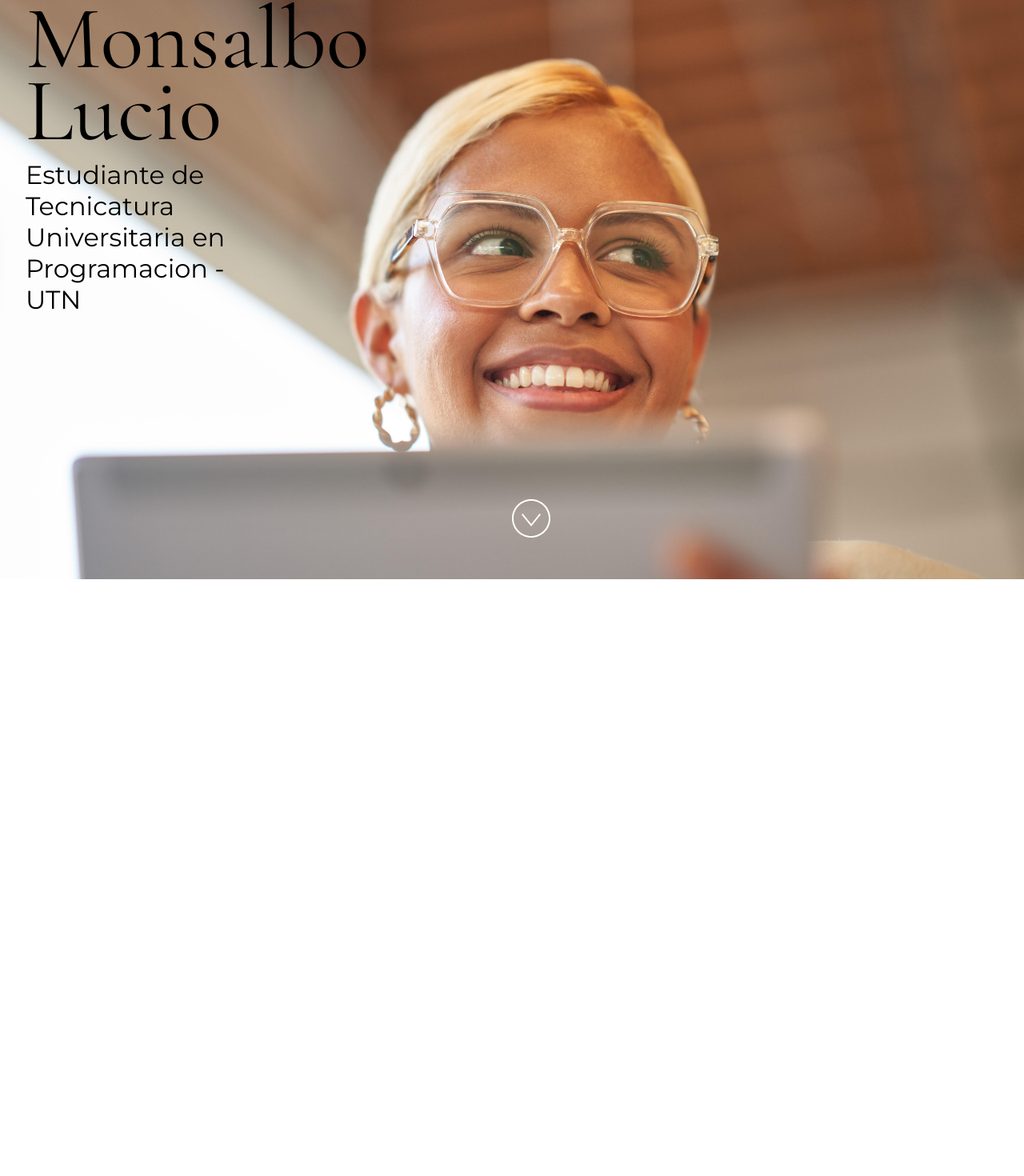
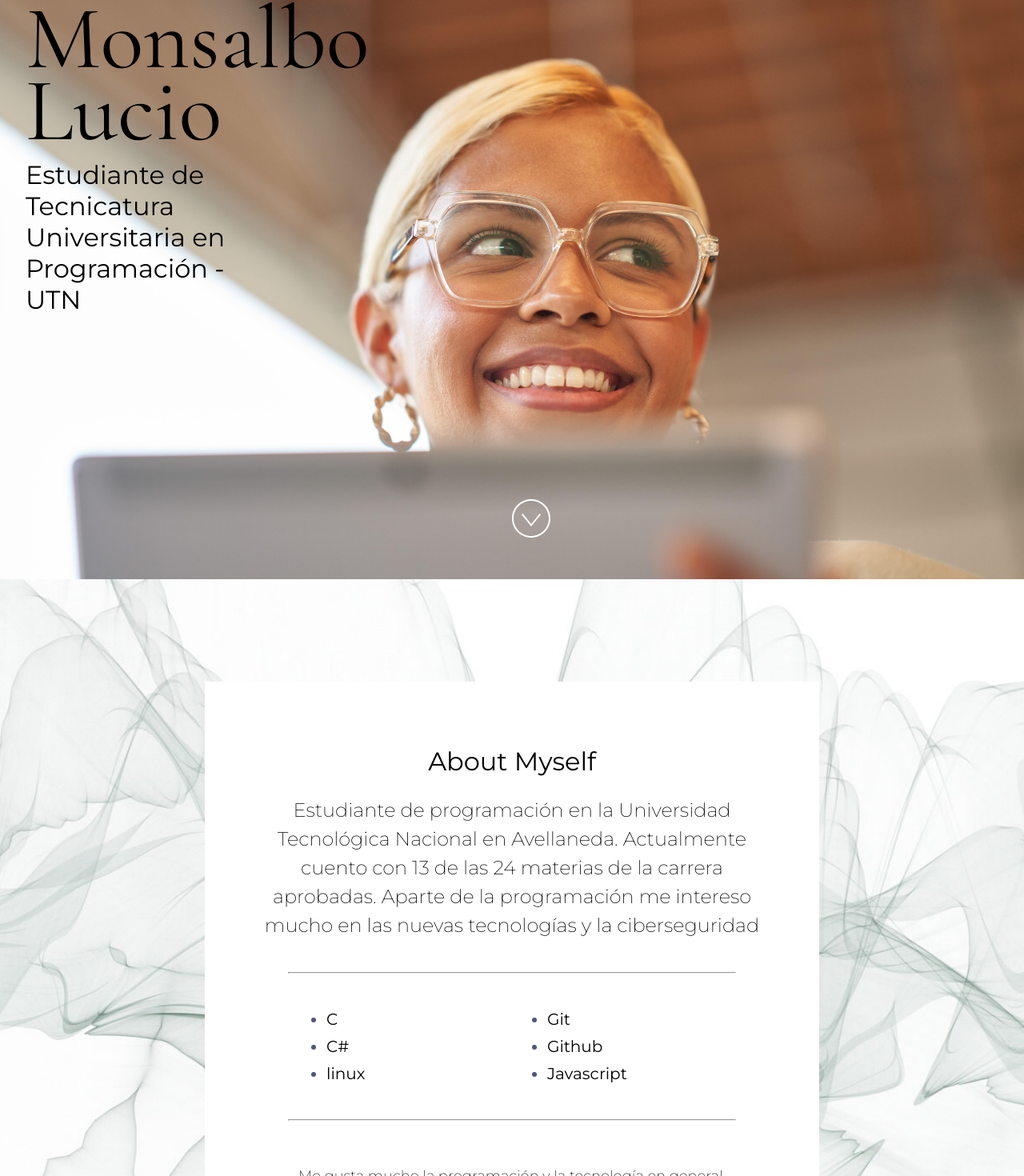
Before and after one commit to LucioAVM/Portafolio, a React (Vite) app: page / in a window 1280 px wide. Shown: the part 76-1546 px from the top of the page at 80% size. Before the commit the page ends 800 px from the top, so only its background shows below. Built offline with nearby package versions, Linux system fonts and the light colour scheme.

Commit message:
Corrección de ortografía y cambios en el scroll

```diff
--- a/src/App.jsx
+++ b/src/App.jsx
@@ -25,7 +25,7 @@ import "./styles.css";
  */
 const siteProps = {
   name: "Monsalbo Lucio",
-  title: "Estudiante de Tecnicatura Universitaria en Programacion - UTN",
+  title: "Estudiante de Tecnicatura Universitaria en Programación - UTN",
   email: "lucioavm8@gmail.com",
   gitHub: "LucioAVM",
   instagram: "MonsalboLucio",
--- a/src/Components/About.jsx
+++ b/src/Components/About.jsx
@@ -24,7 +24,7 @@ const imageAltText = "purple and blue abstract background";
  * Sort description that expands on your title on the Home component.
  */
 const description =
-  "Estudiante de programacion en la Universidad Tecnológica Nacional en Avellaneda. Actualmente cuento con 13 de las 24 materias de la carrera aprobadas. Aparte de la programacion me intereso mucho en las nuevas tecnologias y la ciberseguridad";
+  "Estudiante de programación en la Universidad Tecnológica Nacional en Avellaneda. Actualmente cuento con 13 de las 24 materias de la carrera aprobadas. Aparte de la programación me intereso mucho en las nuevas tecnologías y la ciberseguridad";
 
 /**
  * List of some of skills or technologies you work on, are learning,
@@ -36,7 +36,7 @@ const skillsList = [
   "linux",
   "Git",
   "Github",
-  "Javascript",
+  "Javascript"
 ];
 
 /**
@@ -45,7 +45,7 @@ const skillsList = [
  * about you on a professional level.
  */
 const detailOrQuote =
-  "Me gusta mucho la programacion y la tecnologia en general, me gusta aprender cosas nuevas y me considero una persona muy curiosa.";
+  "Me gusta mucho la programación y la tecnología en general, disfruto de aprender cosas nuevas y me considero una persona muy curiosa.";
 
 const About = () => {
   return (
--- a/src/Components/Portfolio.jsx
+++ b/src/Components/Portfolio.jsx
@@ -64,7 +64,7 @@ const Portfolio = () => {
         <div style={{ maxWidth: "40%", alignSelf: "center" }}>
           <img
             src={image}
-            style={{ height: "90%", width: "100%", objectFit: "cover" }}
+            style={{ height: "90%", width: "100%", objectFit: "cover", animation: "1s ease-out 0s 1 slideInLeft" }}
             alt={imageAltText}
           />
         </div>
--- a/src/index.html
+++ b/src/index.html
@@ -4,7 +4,7 @@
     <meta charset="UTF-8" />
     <meta http-equiv="X-UA-Compatible" content="IE=edge" />
     <meta name="viewport" content="width=device-width, initial-scale=1.0" />
-    <title>Educator JS Codespaces Template</title>
+    <title>Monsalbo Lucio - Desarrollador de software</title>
     <link rel="stylesheet" href="styles.css" />
 
   </head>
--- a/src/styles.css
+++ b/src/styles.css
@@ -4,7 +4,9 @@
 
 @import url("https://fonts.googleapis.com/css2?family=Cormorant+Garamond:wght@300;400&family=Montserrat:wght@200;400;600;800&display=swap");
 
-html,
+html {
+  scroll-behavior: smooth;
+}
 body {
   font-family: "Montserrat", sans-serif;
   height: 100%;
@@ -123,3 +125,13 @@ img.socialIcon {
   height: 30px;
   width: 30px;
 }
+
+/* add a slide in animation */
+@keyframes slideInLeft {
+  0% {
+    transform: translateY(-100%);
+  }
+  100% {
+    transform: translateY(0);
+  }
+}
```
